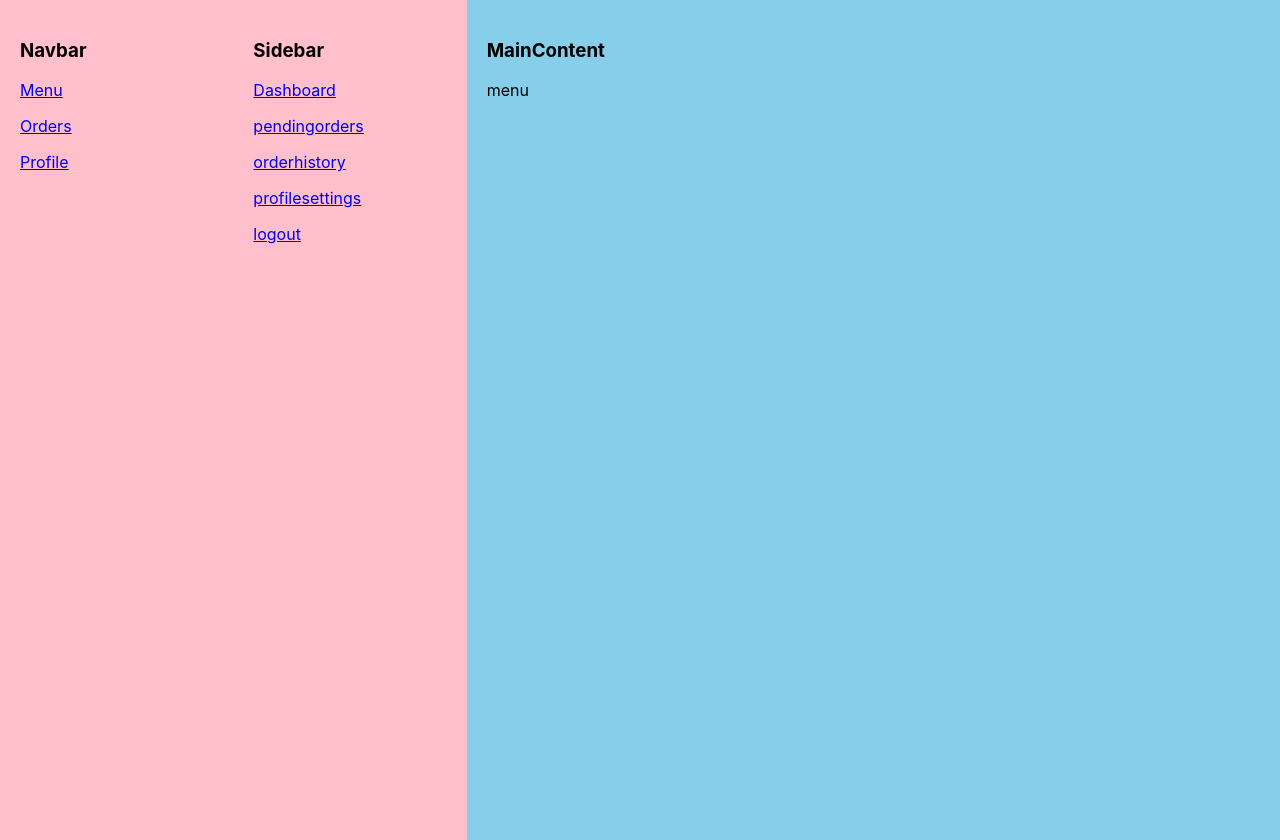
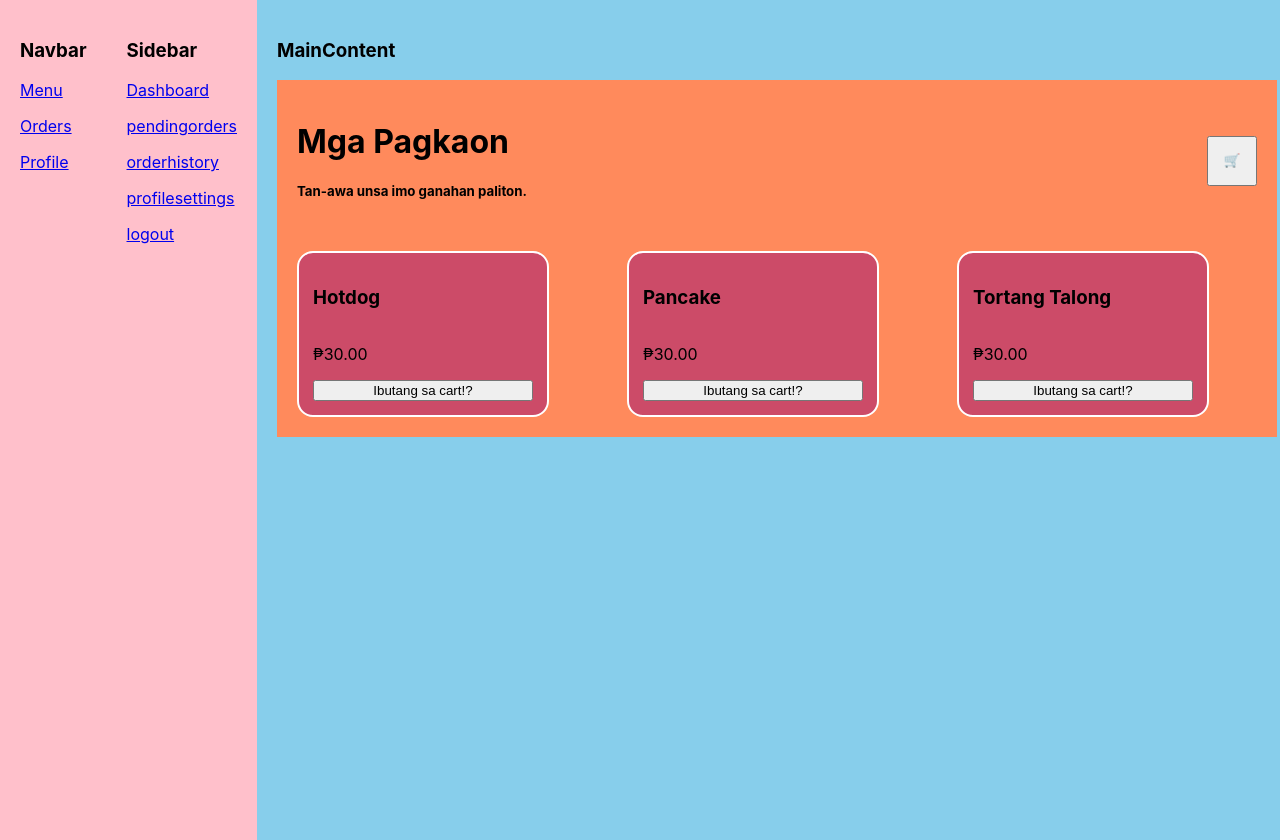
Before and after one commit to chonkychonkin/Palit_Daan, a React (Create React App) app: page /menu in a window 1280 px wide. Built offline with nearby package versions, Linux system fonts and the light colour scheme.

Commit message:
added menupage and foodcard jsx and respective css

```diff
--- a/src/App.js
+++ b/src/App.js
@@ -1,9 +1,10 @@
-// import './App.css';
-// import PalitDaan from './PalitDaan';
+import './App.css';
+import PalitDaan from './PalitDaan';
 
-// function App() {
-//   return (
-//   );
-// }
+function App() {
+  return (
+    <PalitDaan />
+  );
+}
 
-// export default App;
+export default App;
--- /dev/null
+++ b/src/FoodCard.css
@@ -0,0 +1,48 @@
+.food-card {
+    display: flex;
+    flex-direction: column;
+    background-color: #cc4b68;
+    border: 2px solid white;
+    border-radius: 16px;
+    padding: 14px;
+    width: 220px;
+}
+
+.food-card img {
+    width: 100%;
+    height: 150px;
+    object-fit: cover;
+    border-radius: 12px;
+}
+
+.food-info {
+    display: flex;
+    flex-direction: column;
+    align-items: center;
+    gap: 10px;
+    margin-top: 10px;
+}
+
+.food-info h3 {
+    margin: 0;
+    color: white;
+    font-size: 1.5rem;
+    font-weight: 500;
+}
+
+.price {
+    margin: 0;
+    color: white;
+    font-size: 1.3rem;
+}
+
+.add-cart-btn {
+    width: 100%;
+    padding: 10px;
+    border: none;
+    border-radius: 20px;
+    background: white;
+    color: #ff6a3d;
+    font-size: 1rem;
+    cursor: pointer;
+}
--- /dev/null
+++ b/src/FoodCard.jsx
@@ -0,0 +1,20 @@
+import './FoodCard.css';
+
+function FoodCard({ name, price, onAddToCart }) {
+
+  return (
+    <div className='foodcard-grid'>
+      <div className="food-card">
+        <h3>{name}</h3>
+
+        <p>₱{price.toFixed(2)}</p>
+
+        <button onClick={onAddToCart}>
+          Ibutang sa cart!?
+        </button>
+      </div>
+    </div>
+  );
+}
+
+export default FoodCard;
--- a/src/MainContent.jsx
+++ b/src/MainContent.jsx
@@ -1,4 +1,5 @@
 import { Routes, Route } from 'react-router-dom';
+import MenuPage from './MenuPage';
 
 export default function MainContent() {
     return (
@@ -10,7 +11,7 @@ export default function MainContent() {
             }}>
                 <h3>MainContent</h3>
                 <Routes>
-                    <Route path='/menu' element={<p>menu</p>}/>
+                    <Route path='/menu' element={<MenuPage/>}/>
                     <Route path='/orders' element={<p>orders</p>}/>
                     <Route path='/profile' element={<p>profile</p>}/>
                     <Route path='/dashboard' element={<p>dashboard</p>}/>
--- /dev/null
+++ b/src/MenuPage.css
@@ -0,0 +1,23 @@
+.menu-page {
+    background-color: #ff8a5c;
+    padding: 20px;
+}
+
+.header1 {
+    display: flex;
+    justify-content: space-between;
+    align-items: center;
+}
+
+.cart-btn {
+    height: 50px;
+    width: 50px;
+}
+
+.food-grid {
+    display: grid;
+    grid-template-columns: repeat(3, 300px);
+    gap: 30px;
+    justify-content: space-between;
+    margin-top: 30px;
+}
--- /dev/null
+++ b/src/MenuPage.jsx
@@ -0,0 +1,56 @@
+import FoodCard from "./FoodCard";
+import './MenuPage.css';
+
+function MenuPage() {
+  const foods = [
+    {
+      id: 1,
+      name: "Hotdog",
+      price: 30,
+    },
+    {
+      id: 2,
+      name: "Pancake",
+      price: 30,
+    },
+    {
+      id: 3,
+      name: "Tortang Talong",
+      price: 30,
+    }
+  ];
+
+  const handleAddToCart = (food) => {
+    console.log(`${food.name} added to cart`);
+  };
+
+  return (
+    <div className="menu-page">
+      <div className="header1">
+        <div className="title-container">
+            <h1>Mga Pagkaon</h1>
+            <h5>Tan-awa unsa imo ganahan paliton.</h5>
+        </div>
+        <div>
+            <button className="cart-btn"> 🛒 </button>
+        </div>
+
+
+      </div>
+
+      <div className="food-grid">
+        {foods.map((food) => (
+          <FoodCard
+            key={food.id}
+            name={food.name}
+            image={food.image}
+            price={food.price}
+            onAddToCart={() => handleAddToCart(food)}
+          />
+        ))}
+      </div>
+    </div>
+  );
+}
+
+export default MenuPage;
--- a/src/index.js
+++ b/src/index.js
@@ -1,13 +1,13 @@
 import React from 'react';
 import ReactDOM from 'react-dom/client';
 import './index.css';
-import PalitDaan from './PalitDaan';
+import App from './App';
 import reportWebVitals from './reportWebVitals';
 
 const root = ReactDOM.createRoot(document.getElementById('root'));
 root.render(
   <React.StrictMode>
-    <PalitDaan />
+    <App />
   </React.StrictMode>
 );
 
```
